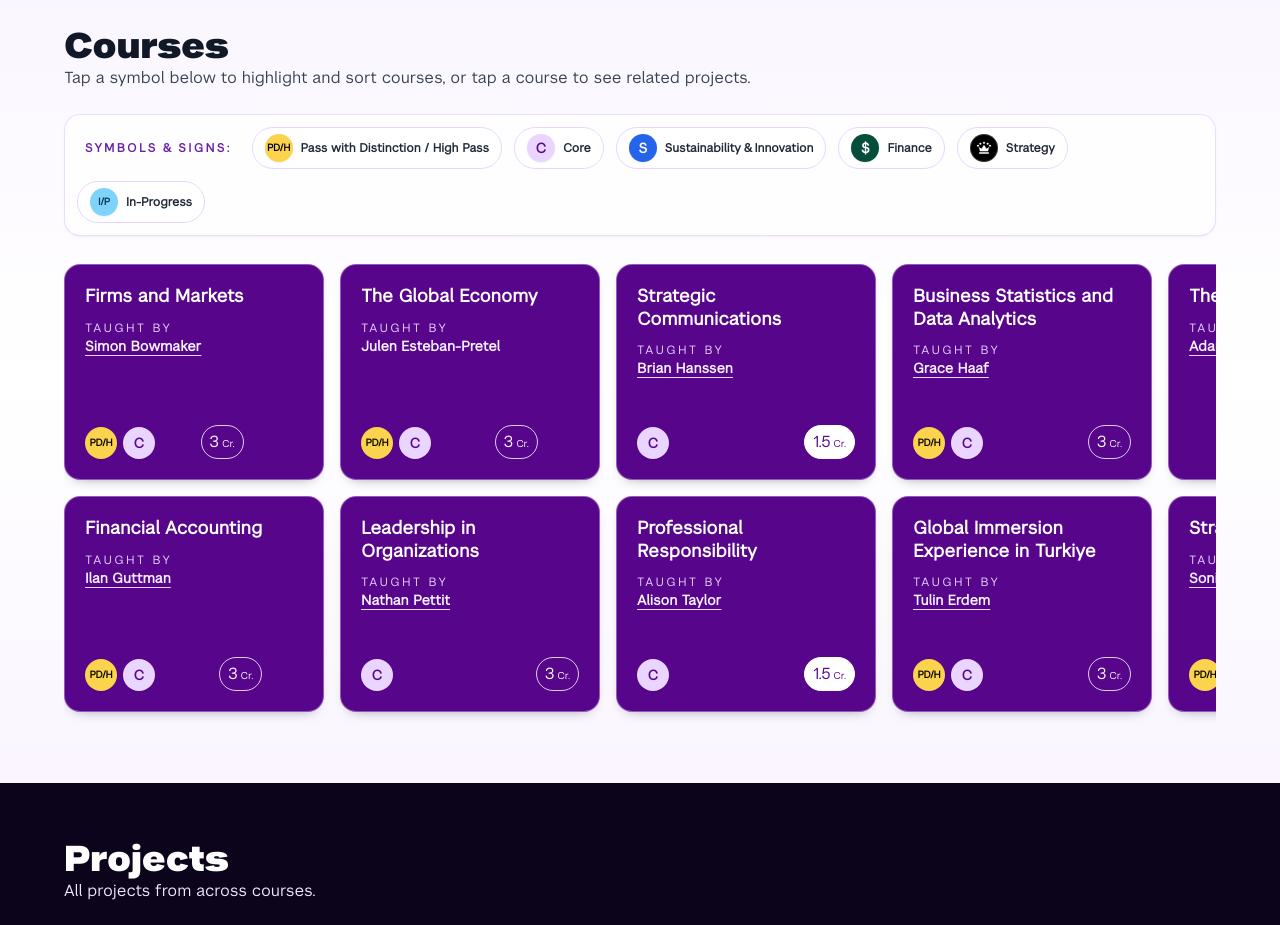
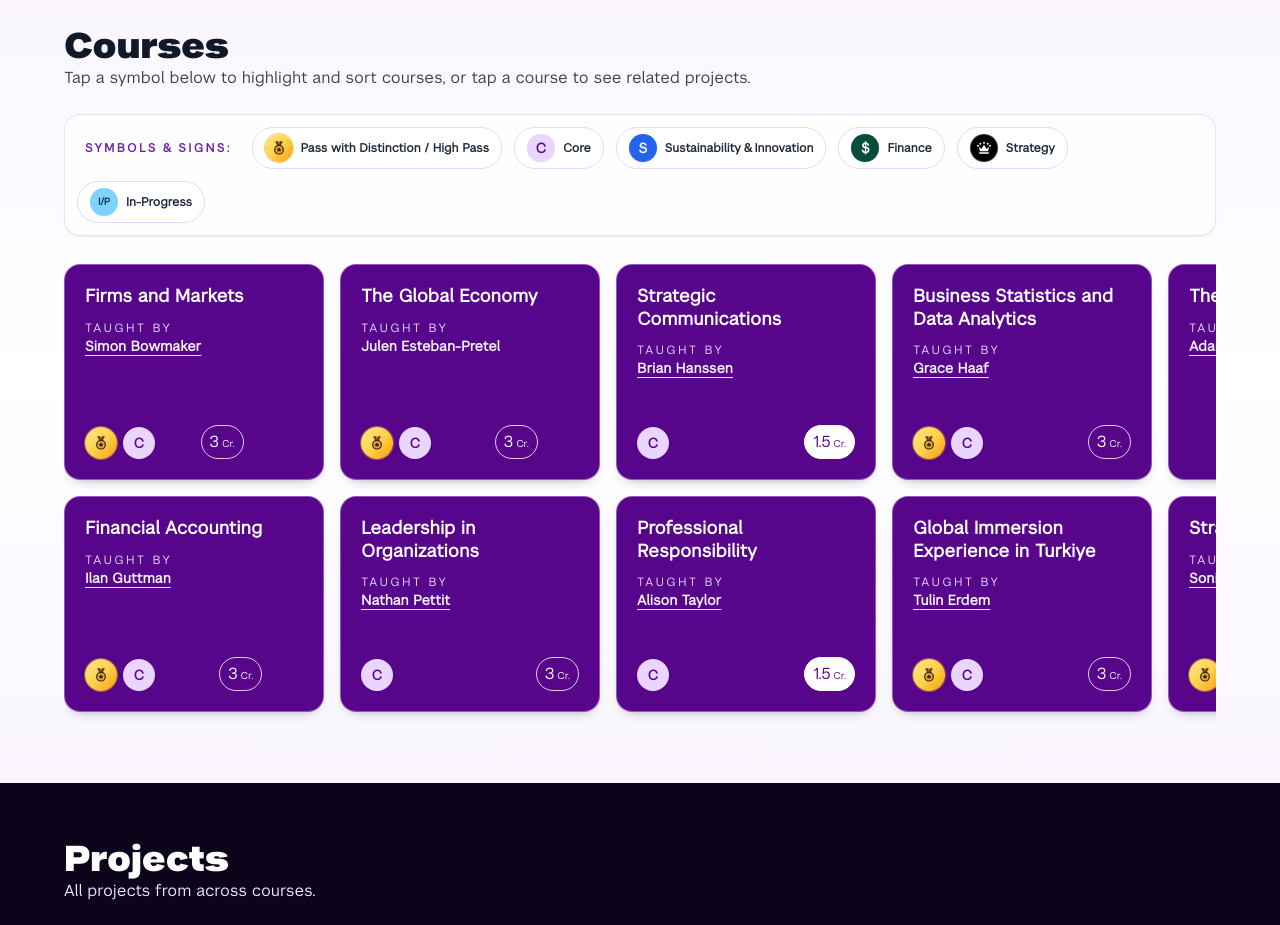
Before and after one commit to arnab-156/arnab-majumdar, a Next.js app: page /nyu in a window 1280 px wide. Shown: the part 1220-2145 px from the top of the page. Built offline with nearby package versions, Linux system fonts and the light colour scheme.

Commit message:
Replace PD/H text with Gold Medal icon in round course badge

```diff
--- a/src/app/components/icons.tsx
+++ b/src/app/components/icons.tsx
@@ -24,3 +24,18 @@ export const ChessQueenIcon = (props: SVGProps<SVGSVGElement>) => (
     <path d="M4.2 10.5L6 17h12l1.8-6.5-4.1 2.7L12 7.2l-3.7 6-4.1-2.7zM5.5 18.5h13a1 1 0 0 1 0 2h-13a1 1 0 0 1 0-2z" />
   </svg>
 );
+
+export const GoldMedalIcon = (props: SVGProps<SVGSVGElement>) => (
+  <svg xmlns="http://www.w3.org/2000/svg" width="1rem" height="1rem" viewBox="0 0 24 24" fill="none" {...props}>
+    <path
+      d="M7.5 2h3.5l1 5.2L9.2 8 6.5 2.8A.6.6 0 0 1 7.5 2Zm9 0H13l-1 5.2L14.8 8l2.7-5.2A.6.6 0 0 0 16.5 2Z"
+      fill="currentColor"
+      opacity="0.85"
+    />
+    <circle cx="12" cy="14.5" r="6.5" stroke="currentColor" strokeWidth="1.8" fill="currentColor" fillOpacity="0.18" />
+    <path
+      d="M12 10.6l1.18 2.39 2.64.38-1.91 1.86.45 2.63L12 16.62l-2.36 1.24.45-2.63-1.91-1.86 2.64-.38L12 10.6Z"
+      fill="currentColor"
+    />
+  </svg>
+);
--- a/src/app/nyu/page.tsx
+++ b/src/app/nyu/page.tsx
@@ -6,7 +6,7 @@ import Link from "next/link";
 import { type ReactNode, useEffect, useMemo, useState } from "react";
 
 import { AnimationLayer, Reveal } from "@/app/components/animation";
-import { ChessQueenIcon } from "@/app/components/icons";
+import { ChessQueenIcon, GoldMedalIcon } from "@/app/components/icons";
 import { buttonStyle } from "@/app/utility/stylevariables";
 import {
   nyuCourses as courses,
@@ -31,9 +31,10 @@ const courseBadges: Array<{
 }> = [
   {
     key: "pdph",
-    symbol: "PD/H",
+    symbol: <GoldMedalIcon className="h-4 w-4" aria-hidden />,
     label: "Pass with Distinction / High Pass",
-    badgeClass: "bg-amber-300 text-black text-[10px] tracking-tight",
+    badgeClass:
+      "bg-gradient-to-br from-amber-200 via-amber-300 to-amber-500 text-amber-950 ring-1 ring-amber-500/50",
   },
   {
     key: "core",
```
